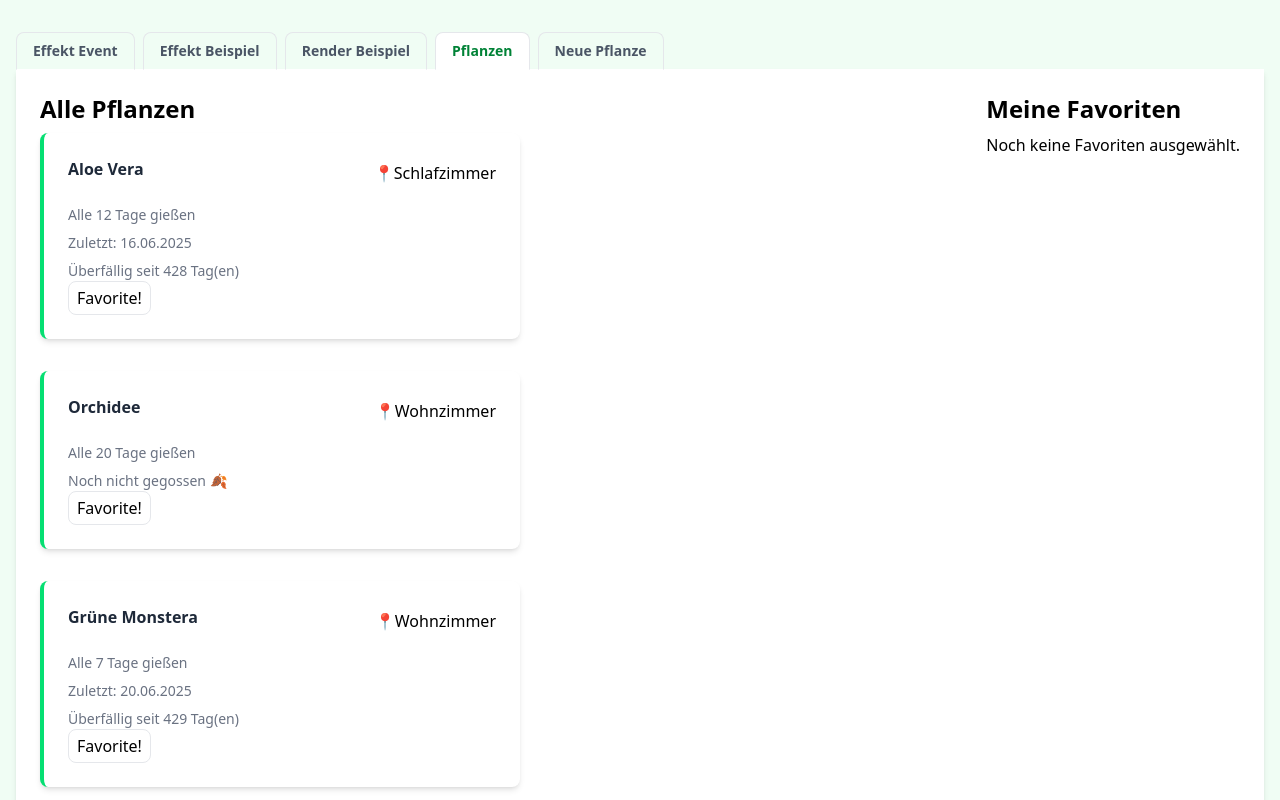
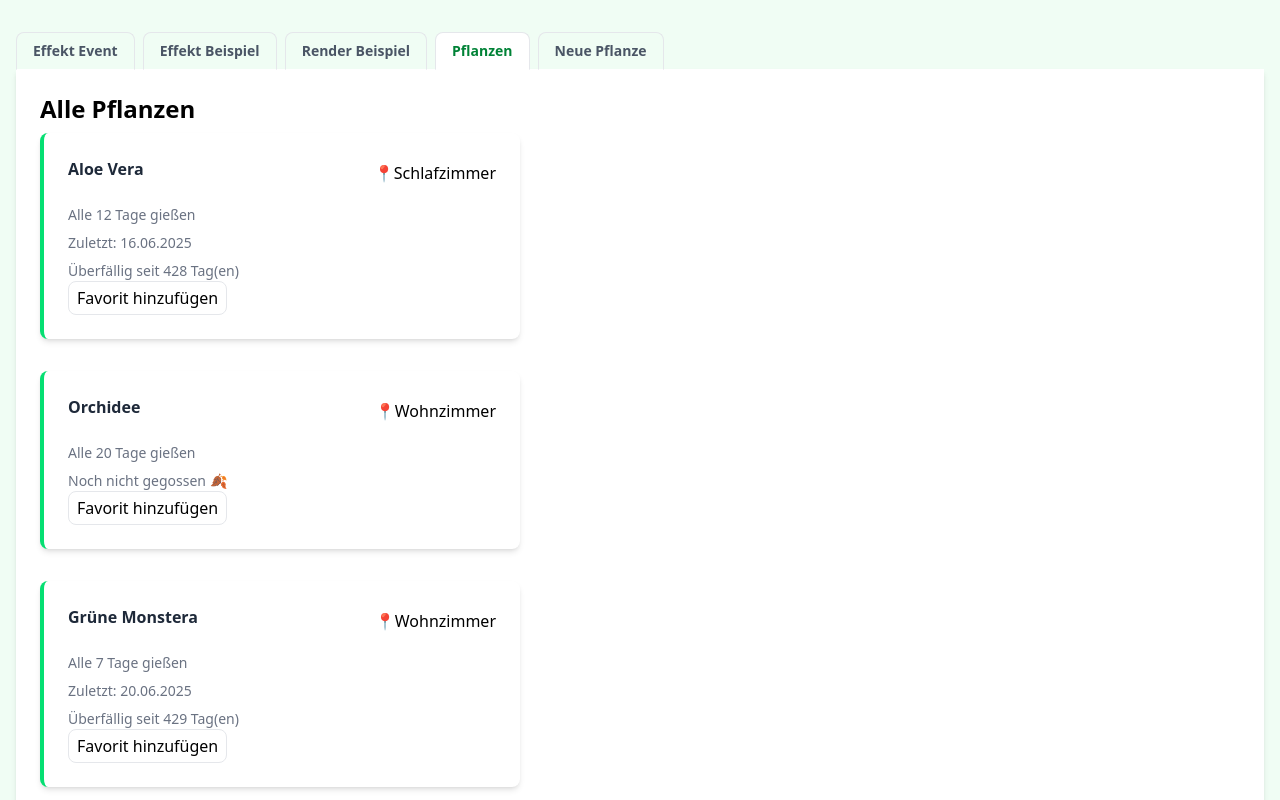
Before and after one commit to nilshartmann-workshops/2026-09-07-oose, a React (Vite) app in the folder workspace/: page / in a window 1280 px wide. Shown: the top 800 px of the page. Built offline with nearby package versions, Linux system fonts and the light colour scheme.

Commit message:
Zustand.js mit Selektoren

```diff
--- a/workspace/src/plant-list/PlantCard.tsx
+++ b/workspace/src/plant-list/PlantCard.tsx
@@ -29,6 +29,7 @@ type PersonMitAdresse = {
   }
 }
 
+import { useShallow} from "zustand/react/shallow"
 
 export default function PlantCard({
   id,
@@ -38,7 +39,36 @@ export default function PlantCard({
   lastWatered,
 }: PlantCardProps) {
 
-  const store = useFavoriteStore();
+  console.log("PlantCard", id, new Date().toLocaleTimeString())
+
+
+  // const x = useFavoriteStore(
+  //   // Selektor-Funktion
+  //   useShallow(
+  //     store => store.favoriteIds.filter(fId => fId === "...")
+  //   )
+  // )
+
+  // const {toggleFav, isFavorite } = useFavoriteStore(
+  //   store => {
+  //     return {
+  //       toggleFav: store.toggleFavorite,
+  //       isFavorite: store.favoriteIds.includes(id),
+  //     };
+  //   }
+  // )
+  const toggleFav = useFavoriteStore(
+    // Selektor-Funktion
+    store => store.toggleFavorite,
+
+  )
+  // const store = useFavoriteStore();
+
+  const isFavorite = useFavoriteStore(
+    // Selektor-Funktion
+    store => store.favoriteIds.includes(id)
+  )
+
 
   // const [person, setPerson ] = useState<PersonMitAdresse>({firstname: "...", lastname: "..."});
   //
@@ -116,7 +146,11 @@ export default function PlantCard({
         {lastWateredMsg}
         {wateringMsg}
       </section>
-      <button onClick={() => store.toggleFavorite(id)}>Favorite!</button>
+      <button onClick={() => toggleFav(id)}>
+
+        { isFavorite ? "Favorite entfernen" : "Favorit hinzufügen" }
+
+      </button>
     </div>
   );
 }
--- a/workspace/src/plant-list/PlantList.tsx
+++ b/workspace/src/plant-list/PlantList.tsx
@@ -46,7 +46,7 @@ export default function PlantList() {
         <h2>Alle Pflanzen</h2>
         <PlantCardList plants={allPlants} />
       </div>
-      <FavoritePlantList plants={allPlants} />
+      {/*<FavoritePlantList plants={allPlants} />*/}
     </div>
   );
 }
--- a/workspace/src/plant-list/useFavoritesStore.ts
+++ b/workspace/src/plant-list/useFavoritesStore.ts
@@ -33,3 +33,5 @@ export const useFavoriteStore = create<FavoritesStore>()( (set, getState) => {
     }
   };
 });
+
+// export const isFavorite = (store: FavoritesStore, id: string) => {}
```
Also changed, not shown: 1 other file (tests, documents, lock files or other folders).
